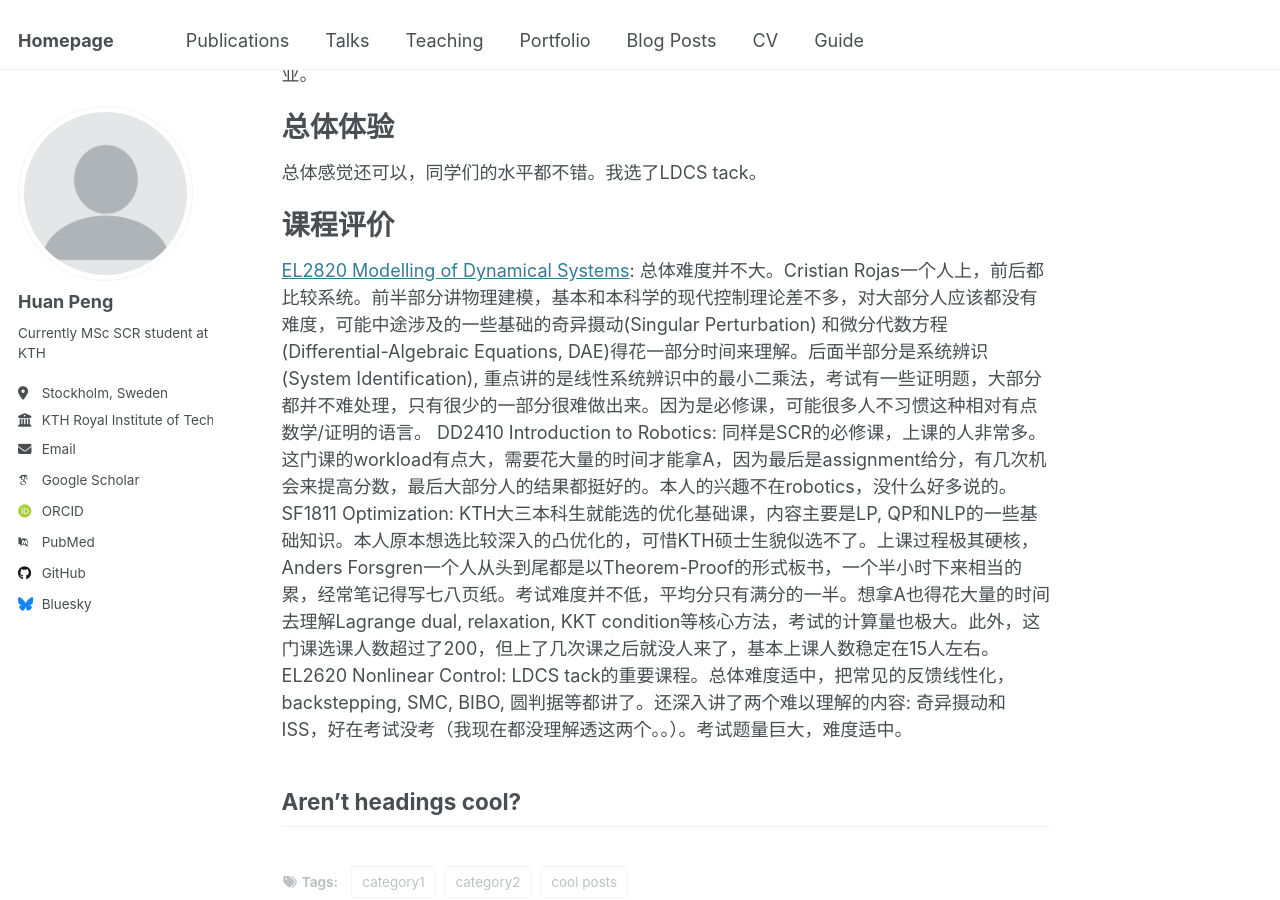
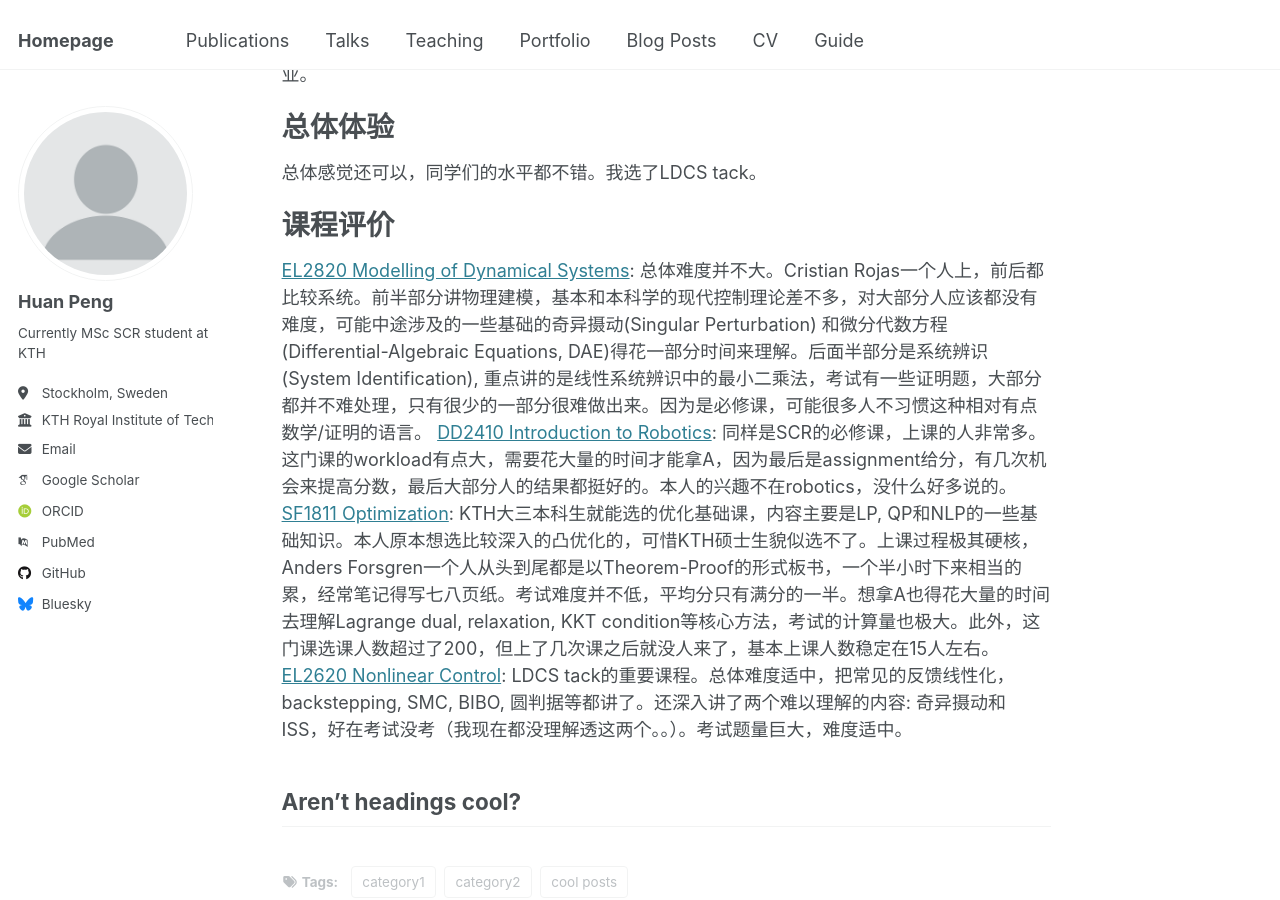
Before and after one commit to huanpen/huanpeng, a Jekyll site: the page built from _posts/2013-08-14-blog-post-2.md, in a window 1280 px wide and 900 px high, scrolled down 196 px. Built offline with Jekyll 4.4.1, drawn with Linux system fonts in a browser that asks for light colours; some web fonts are replaced; part of the change alters nothing that is shown.

```diff
--- a/_posts/2013-08-14-blog-post-2.md
+++ b/_posts/2013-08-14-blog-post-2.md
@@ -17,8 +17,9 @@ tags:
 课程评价
 ======
 [EL2820 Modelling of Dynamical Systems](https://www.kth.se/student/kurser/kurs/EL2820?l=en): 总体难度并不大。Cristian Rojas一个人上，前后都比较系统。前半部分讲物理建模，基本和本科学的现代控制理论差不多，对大部分人应该都没有难度，可能中途涉及的一些基础的奇异摄动(Singular Perturbation) 和微分代数方程(Differential-Algebraic Equations, DAE)得花一部分时间来理解。后面半部分是系统辨识(System Identification), 重点讲的是线性系统辨识中的最小二乘法，考试有一些证明题，大部分都并不难处理，只有很少的一部分很难做出来。因为是必修课，可能很多人不习惯这种相对有点数学/证明的语言。
-DD2410 Introduction to Robotics: 同样是SCR的必修课，上课的人非常多。这门课的workload有点大，需要花大量的时间才能拿A，因为最后是assignment给分，有几次机会来提高分数，最后大部分人的结果都挺好的。本人的兴趣不在robotics，没什么好多说的。
-SF1811 Optimization: KTH大三本科生就能选的优化基础课，内容主要是LP, QP和NLP的一些基础知识。本人原本想选比较深入的凸优化的，可惜KTH硕士生貌似选不了。上课过程极其硬核，Anders Forsgren一个人从头到尾都是以Theorem-Proof的形式板书，一个半小时下来相当的累，经常笔记得写七八页纸。考试难度并不低，平均分只有满分的一半。想拿A也得花大量的时间去理解Lagrange dual, relaxation, KKT condition等核心方法，考试的计算量也极大。此外，这门课选课人数超过了200，但上了几次课之后就没人来了，基本上课人数稳定在15人左右。EL2620 Nonlinear Control: LDCS tack的重要课程。总体难度适中，把常见的反馈线性化，backstepping, SMC, BIBO, 圆判据等都讲了。还深入讲了两个难以理解的内容: 奇异摄动和ISS，好在考试没考（我现在都没理解透这两个。。）。考试题量巨大，难度适中。
+[DD2410 Introduction to Robotics](https://www.kth.se/student/kurser/kurs/DD2410?l=en): 同样是SCR的必修课，上课的人非常多。这门课的workload有点大，需要花大量的时间才能拿A，因为最后是assignment给分，有几次机会来提高分数，最后大部分人的结果都挺好的。本人的兴趣不在robotics，没什么好多说的。
+[SF1811 Optimization](https://www.kth.se/student/kurser/kurs/SF1811?l=en): KTH大三本科生就能选的优化基础课，内容主要是LP, QP和NLP的一些基础知识。本人原本想选比较深入的凸优化的，可惜KTH硕士生貌似选不了。上课过程极其硬核，Anders Forsgren一个人从头到尾都是以Theorem-Proof的形式板书，一个半小时下来相当的累，经常笔记得写七八页纸。考试难度并不低，平均分只有满分的一半。想拿A也得花大量的时间去理解Lagrange dual, relaxation, KKT condition等核心方法，考试的计算量也极大。此外，这门课选课人数超过了200，但上了几次课之后就没人来了，基本上课人数稳定在15人左右。
+[EL2620 Nonlinear Control](https://www.kth.se/student/kurser/kurs/EL2620?l=en): LDCS tack的重要课程。总体难度适中，把常见的反馈线性化，backstepping, SMC, BIBO, 圆判据等都讲了。还深入讲了两个难以理解的内容: 奇异摄动和ISS，好在考试没考（我现在都没理解透这两个。。）。考试题量巨大，难度适中。
 
 Aren't headings cool?
 ------
```
